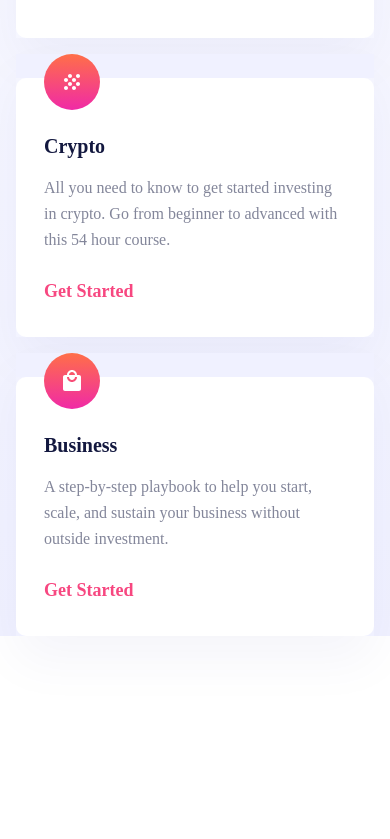
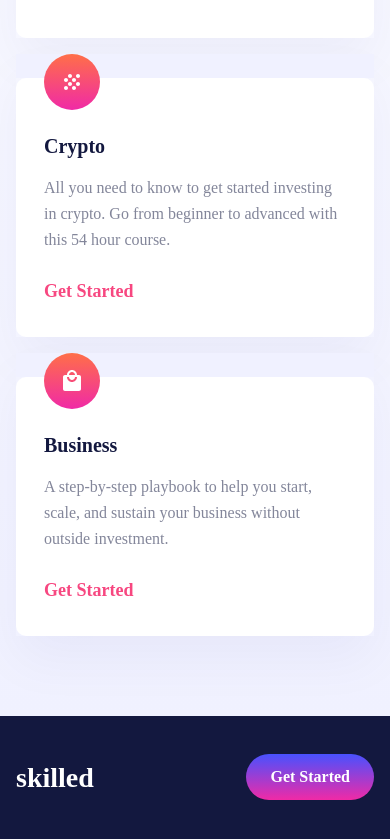
Before and after one commit to roodhouse/frontend-mentor-skilled-landing-page, a React (Create React App) app: page / in a window 390 px wide. Shown: the part 1786-2625 px from the top of the page. Before the commit the page ends 2502 px from the top, so only its background shows below. Built offline with nearby package versions, Linux system fonts and the light colour scheme.

Commit message:
mobile done, again

```diff
--- a/src/App.js
+++ b/src/App.js
@@ -1,6 +1,7 @@
 import './App.css';
 import Header from './components/Header';
 import Body from './components/Body';
+import Footer from './components/Footer'
 
 function App() {
   return (
@@ -9,11 +10,11 @@ function App() {
         <div id='headerWrapper' className='mt-4 mx-4 mb-[38px]'>
           <Header />
         </div>
-        <div id='bodyWrapper' className='mb-20'>
+        <div id='bodyWrapper'>
           <Body />
         </div>
-        <div id='footerWrapper'>
-          {/* <Footer /> */}
+        <div id='footerWrapper' className='px-4 bg-naval'>
+          <Footer />
         </div>
       </div>
     </div>
--- a/src/components/Body.jsx
+++ b/src/components/Body.jsx
@@ -8,7 +8,7 @@ function Body() {
         <div id='topWrapper' className='mb-[66px] px-4'>
             <Top />
         </div>
-        <div id='bottomWrapper' className='bg-gradient-to-b from-white from-0% to-offWhite to-100% px-4'>
+        <div id='bottomWrapper' className='bg-gradient-to-b from-white from-0% to-offWhite to-100% px-4 pb-20'>
             <Bottom />
         </div>
     </div>
--- /dev/null
+++ b/src/components/Footer.jsx
@@ -0,0 +1,17 @@
+import React from 'react'
+
+
+function Footer() {
+  return (
+    <div id='footerContentWrapper' className='flex justify-between items-center'>
+        <div id='footerLogo' className='font-["Plus_Jakarta_Sans"] font-extrabold text-[28px] leading-[35px] text-white py-11'>
+            <h1>skilled</h1>
+        </div>
+        <div id='footerBtn' className='bg-gradient-to-b from-blueGradientOne from-0% to-blueGradientTwo to-100% font-["Plus_Jakarta_Sans"] font-bold text-base leading-[28px] text-white px-6 py-[9px] rounded-[28px]'>
+            <button>Get Started</button>
+        </div>
+    </div>
+  )
+}
+
+export default Footer
--- a/src/components/body/Bottom.jsx
+++ b/src/components/body/Bottom.jsx
@@ -87,7 +87,7 @@ function Bottom() {
                 </div>
             </div>
 
-            <div id="businessCard" className='flex flex-col items-start text-left mb-4 shadow-[0px_25px_50px_rgba(6,22,141,0.0442381)]'>
+            <div id="businessCard" className='flex flex-col items-start text-left shadow-[0px_25px_50px_rgba(6,22,141,0.0442381)]'>
                 <div id="businessImageContainer" className='max-h-[24px] bg-offWhite w-full px-7 z-10'>
                     <div id='businessImage'>
                         <img src={Business} alt="Business card" />
```
